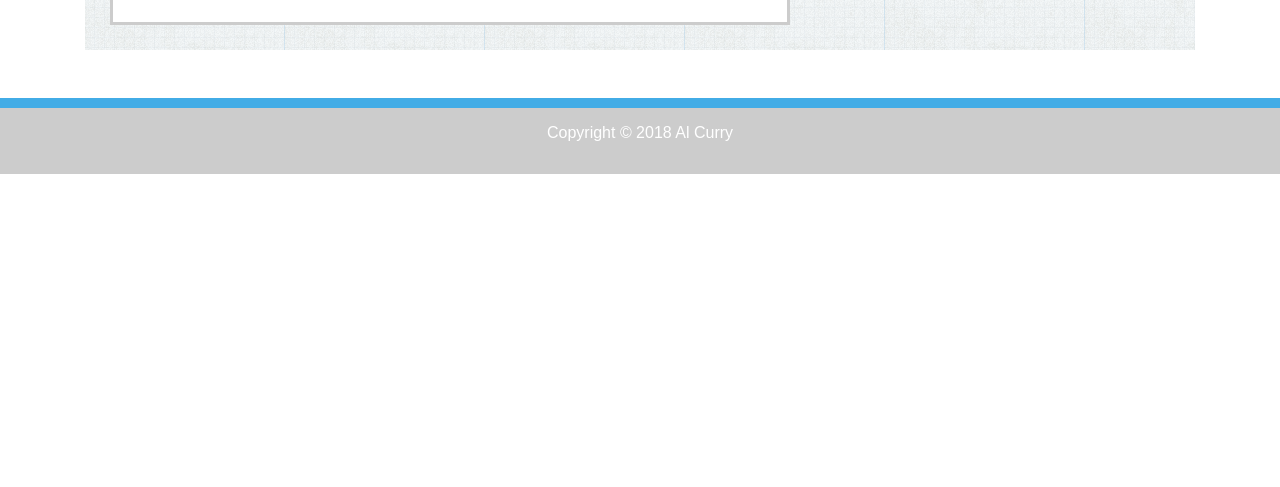
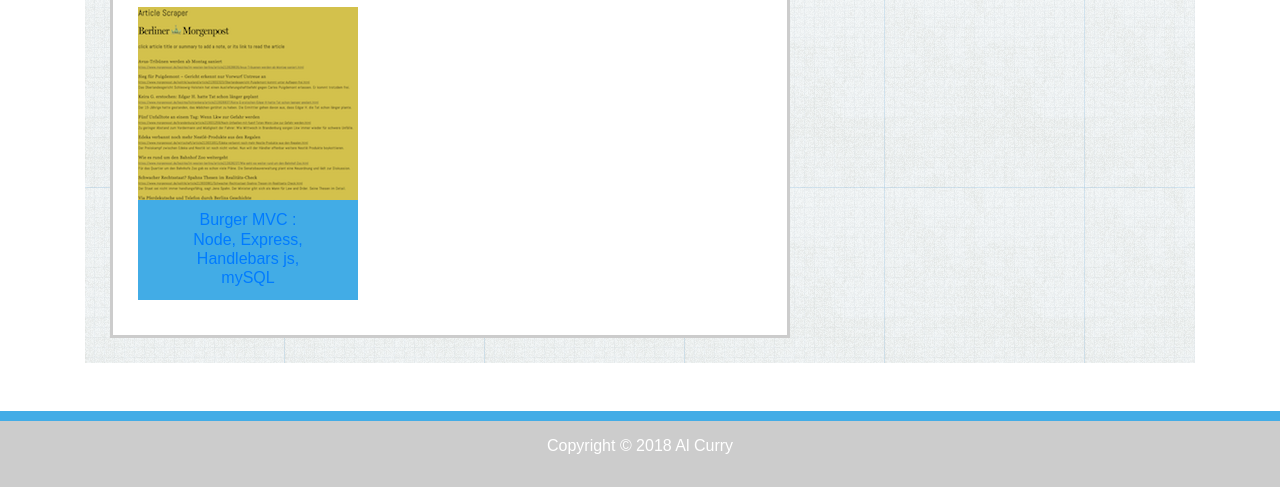
Before and after one commit to AlCurry/Bootstrap-Portfolio, a plain HTML site: page portfolio.html in a window 1280 px wide. Shown: the part 1318-1805 px from the top of the page. Before the commit the page ends 1492 px from the top, so only its background shows below. Drawn offline with nearby package versions, Linux system fonts and the light colour scheme.

Commit message:
add new project

```diff
--- a/portfolio.html
+++ b/portfolio.html
@@ -132,6 +132,16 @@ GWU full stack development program  -->
                                     </div>
                                 </div>
                             </a>
+                            <a href="https://berlin-news-scraper.herokuapp.com/" target="_blank">
+                                <div class="col-sm-12 col-xs-12 col-md-4 col-lg-4">
+                                    <div class="projImage">
+                                        <img src="images/scraper.png" alt="News Scraper : Node, Express, Mongodb">
+                                        <div class="projName">
+                                            <h6>Burger MVC : Node, Express, Handlebars js, mySQL</h6>
+                                        </div>
+                                    </div>
+                                </div>
+                            </a>
                         </div>
 
                     </div>
```
Also changed, not shown: images/scraper.png (added).
